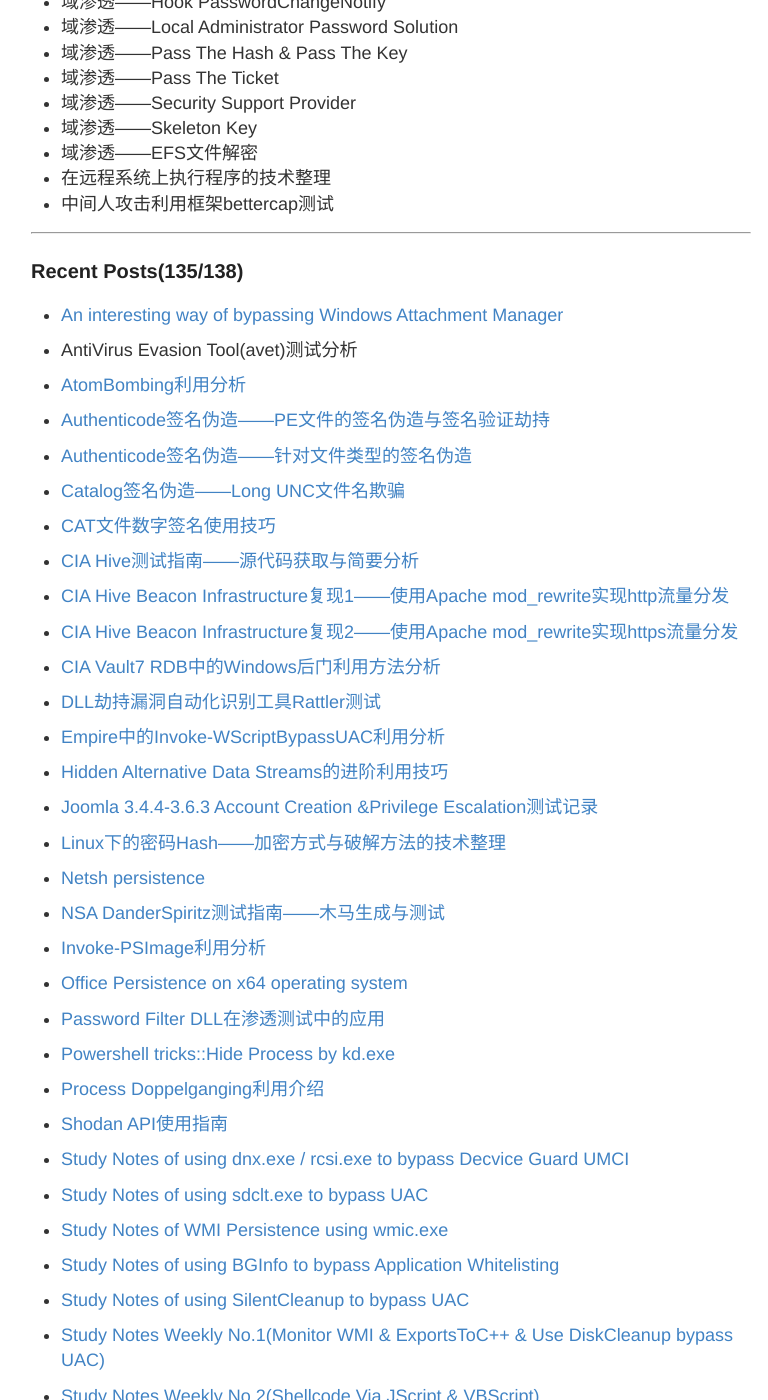
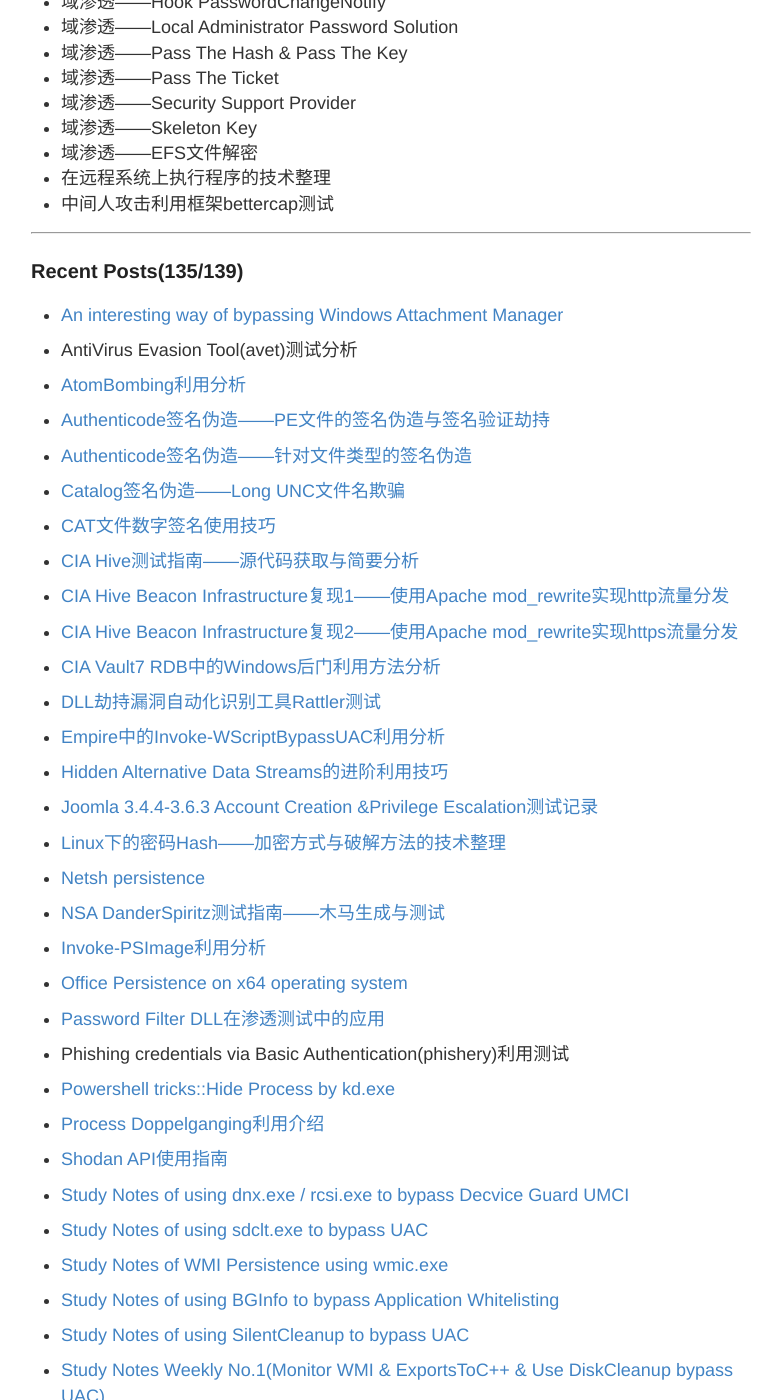
Before and after one commit to 3gstudent/backup-3gstudent.github.io, a Jekyll site: the page built from about.md, in a window 1280 px wide and 1400 px high, scrolled down 1374 px. Shown: the whole window, without its empty margins (249-1017 px from the left). Built offline with Jekyll 4.4.1, drawn with Linux system fonts in a browser that asks for light colours.

Commit message:
Update about.md

```diff
--- a/about.md
+++ b/about.md
@@ -65,7 +65,7 @@ Github:   [3gstudent](https://github.com/3gstudent)
 
 ---
 
-### Recent Posts(135/138)
+### Recent Posts(135/139)
 
 -
  [An interesting way of bypassing Windows Attachment Manager](https://3gstudent.github.io/3gstudent.github.io/An-interesting-way-of-bypassing-Windows-Attachment-Manager/)
@@ -129,6 +129,9 @@ Github:   [3gstudent](https://github.com/3gstudent)
 
 -
  [Password Filter DLL在渗透测试中的应用](https://3gstudent.github.io/3gstudent.github.io/Password-Filter-DLL%E5%9C%A8%E6%B8%97%E9%80%8F%E6%B5%8B%E8%AF%95%E4%B8%AD%E7%9A%84%E5%BA%94%E7%94%A8/)
+
+-
+ Phishing credentials via Basic Authentication(phishery)利用测试
 
 -
  [Powershell tricks::Hide Process by kd.exe](https://3gstudent.github.io/3gstudent.github.io/Powershell-tricks-Hide-Process-by-kd.exe/)
```
